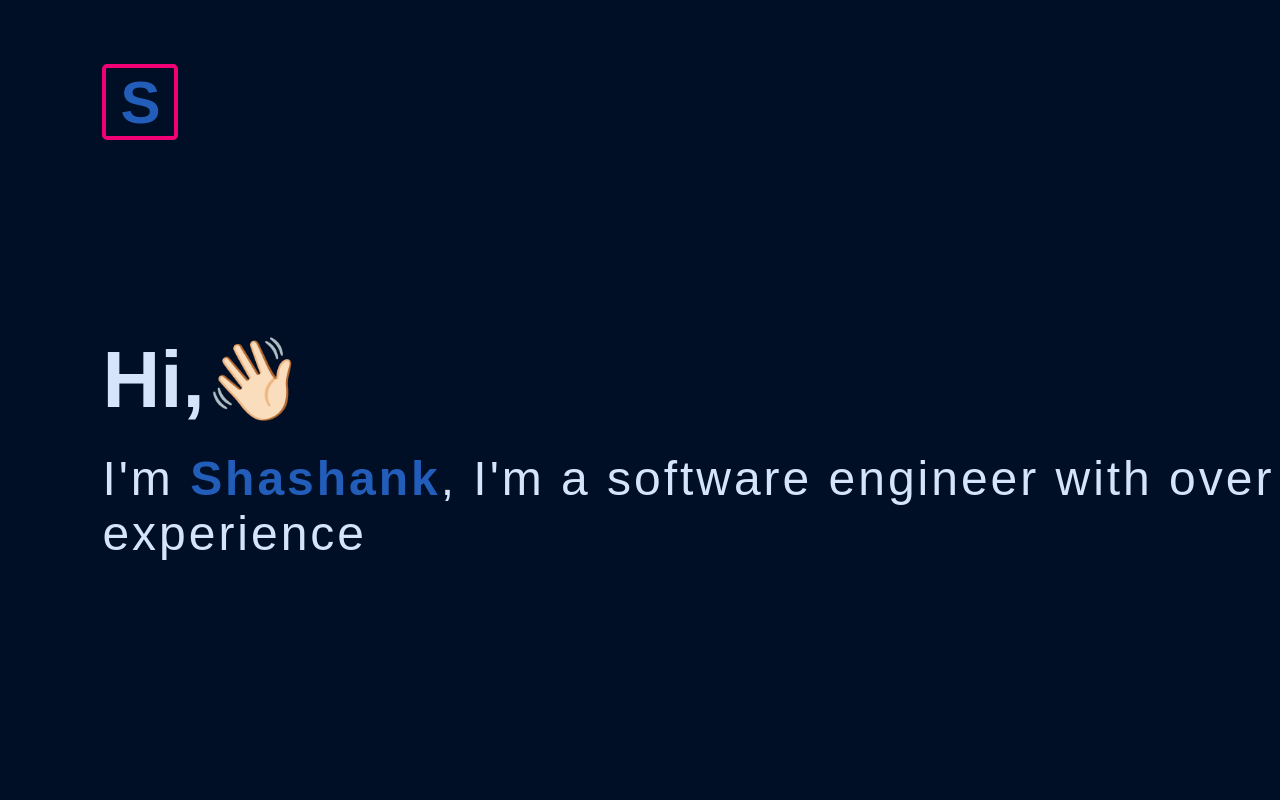
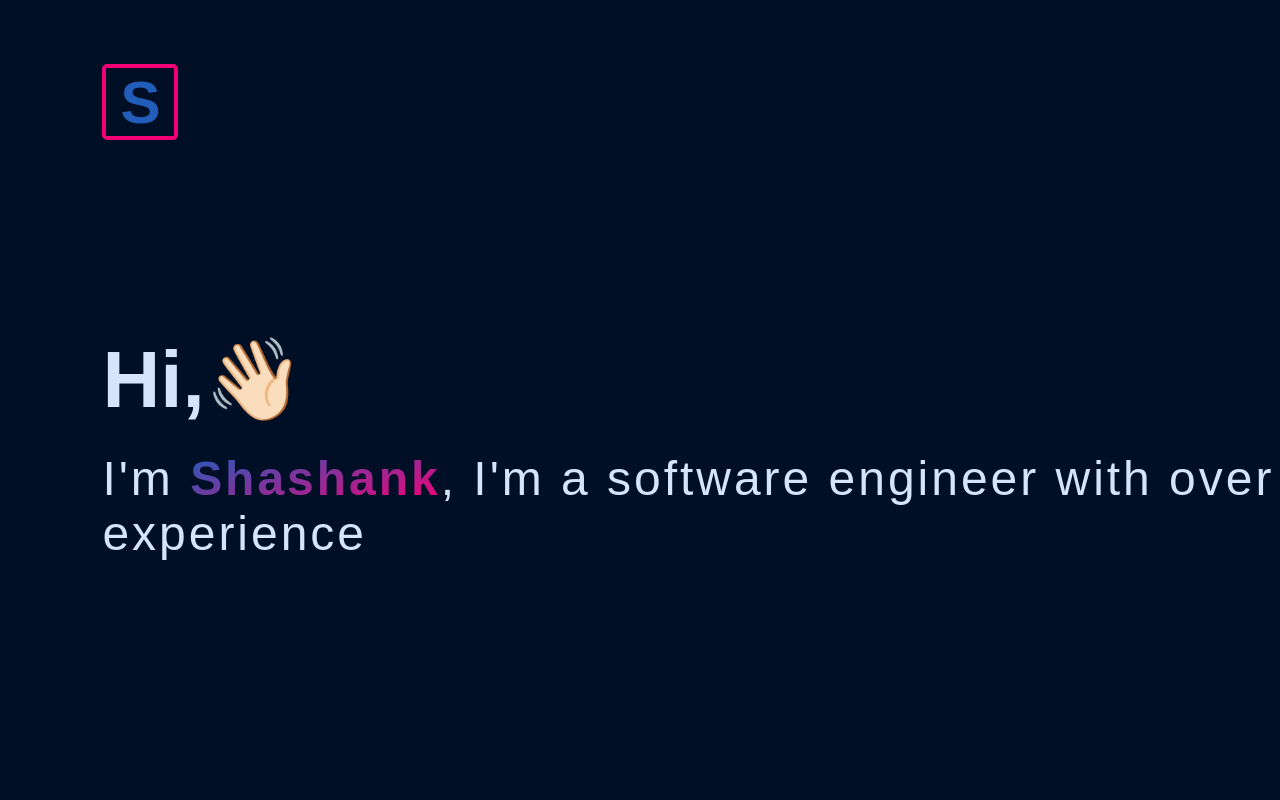
Before and after one commit to shashankreddybanda/portfolio, an Astro site: page / in a window 1280 px wide. Shown: the top 800 px of the page. Built offline with nearby package versions, Linux system fonts and the light colour scheme; Astro itself is replaced by a stand-in of ours.

Commit message:
Hero Gradient

```diff
--- a/src/pages/index.astro
+++ b/src/pages/index.astro
@@ -14,7 +14,7 @@ var darkMode = false;
     </p>
   </div>
   <Exp />
-  <Project/>
+  <Project />
 </Layout>
 
 <style>
@@ -36,7 +36,10 @@ var darkMode = false;
     font-weight: 700;
     letter-spacing: 0.062em;
     text-align: left;
-    color: #225dba;
+    background: linear-gradient(163deg, #225dba 0%, #f40076 100%);
+    background-clip: text;
+    -webkit-background-clip: text;
+    -webkit-text-fill-color: transparent;
   }
   .hero-text {
     padding: 0;
```
Lines whose indentation alone changed are shown as unchanged.
